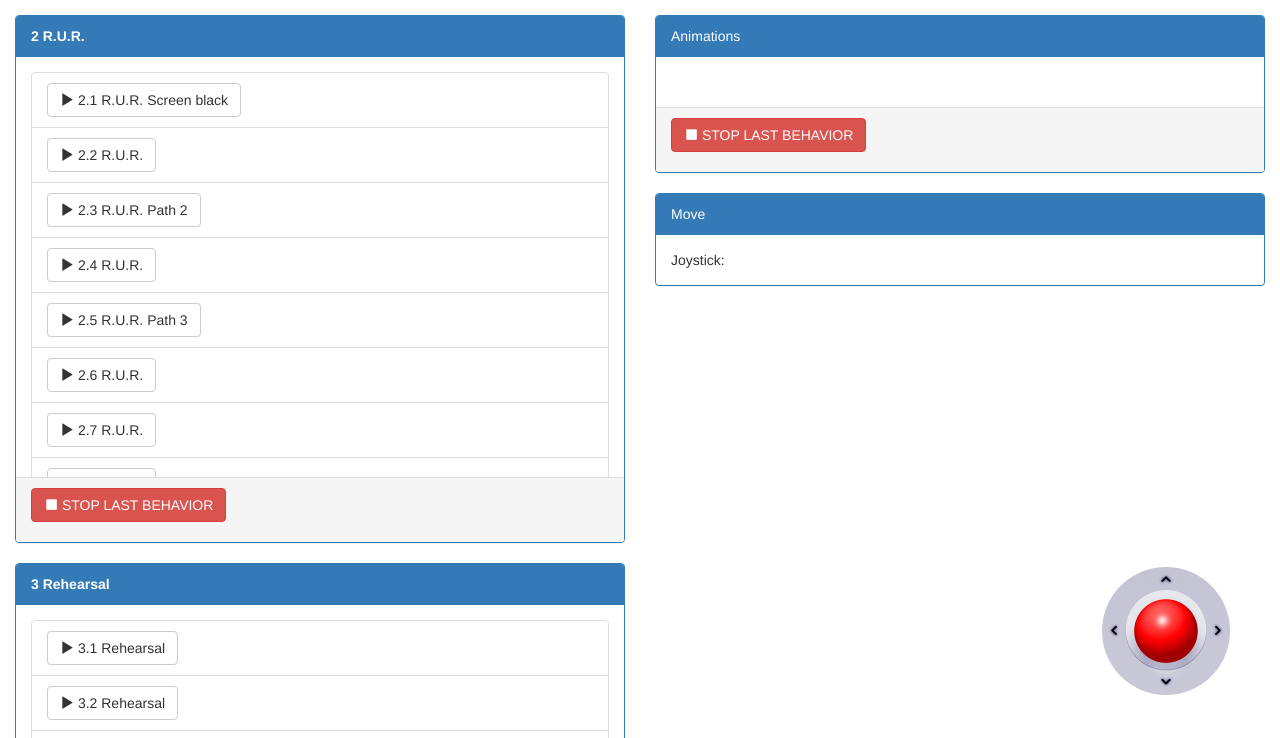
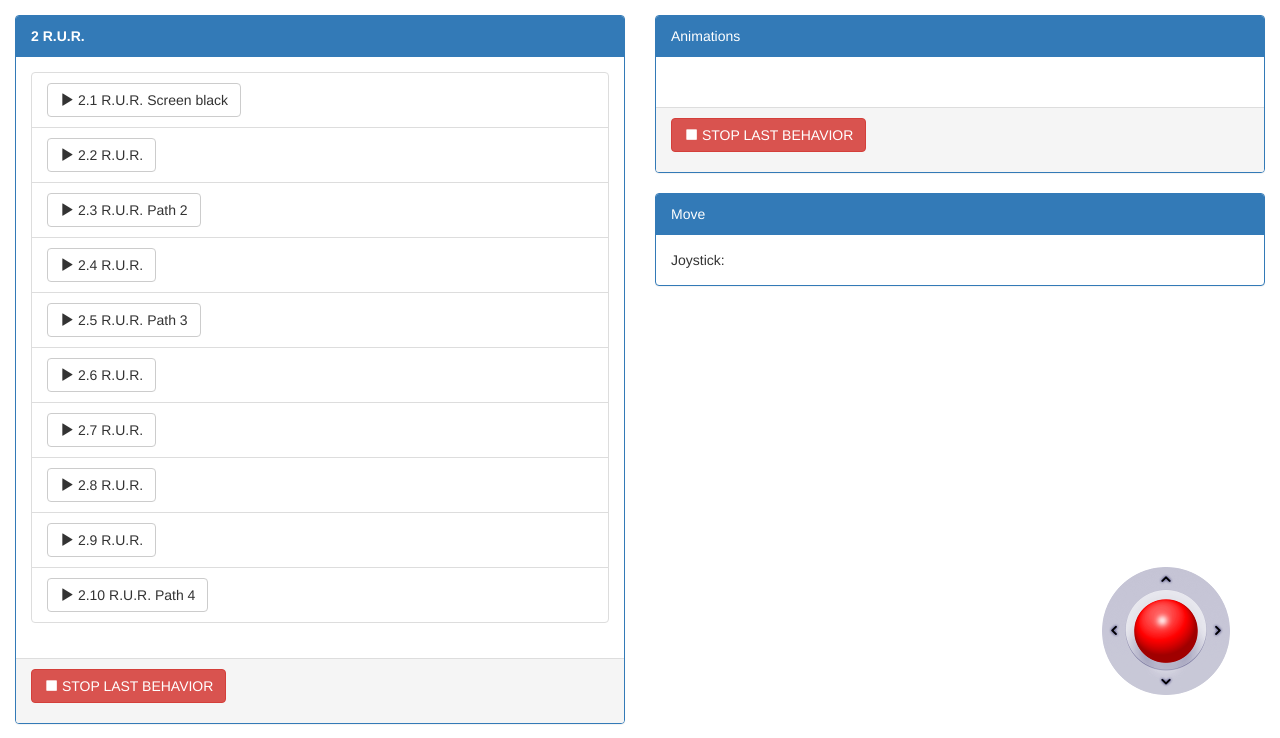
Before and after one commit to BerlinUnited/RobotStageControl, a plain HTML site: page behavior_1/index.html in a window 1280 px wide. Shown: the part 55-793 px from the top of the page. Drawn offline with Linux system fonts and the light colour scheme; no server answers.

Commit message:
removed height restrictions in the panels

```diff
--- a/behavior_1/index.html
+++ b/behavior_1/index.html
@@ -85,11 +85,12 @@
 
 
     function loadScene(data) {
+      // style="max-height: 30em; overflow-y: auto;"
       var sceneHtml =
         '<div class="col-md-12"> \
           <div class="panel panel-primary"> \
             <div class="panel-heading"><strong>{{title}}</strong></div> \
-            <div class="panel-body" style="max-height: 30em; overflow-y: auto;"> \
+            <div class="panel-body"> \
             </div> \
             <div class="panel-footer"> \
               <p><a id="animations_stop" class="btn btn-danger" href="#" role="button" onclick="behavior_stop(); return false"> \
@@ -256,18 +257,17 @@
 
       <div class="row">
 
-        <div class="col-md-6">
+        <div class="col-md-6" style="height: 80%; overflow-y: auto;">
           <div id="container" class="row">
 
           </div>
         </div>
 
-
         <!-- animations -->
         <div class="col-md-6">
           <div class="panel panel-primary">
             <div class="panel-heading">Animations</div>
-            <div class="panel-body" style="max-height: 30em; overflow-y: auto;">
+            <div class="panel-body" style="max-height: 50%; overflow-y: auto;">
               <ul class="list-group" id="animations"><ul>
             </div>
             <div class="panel-footer">
```
